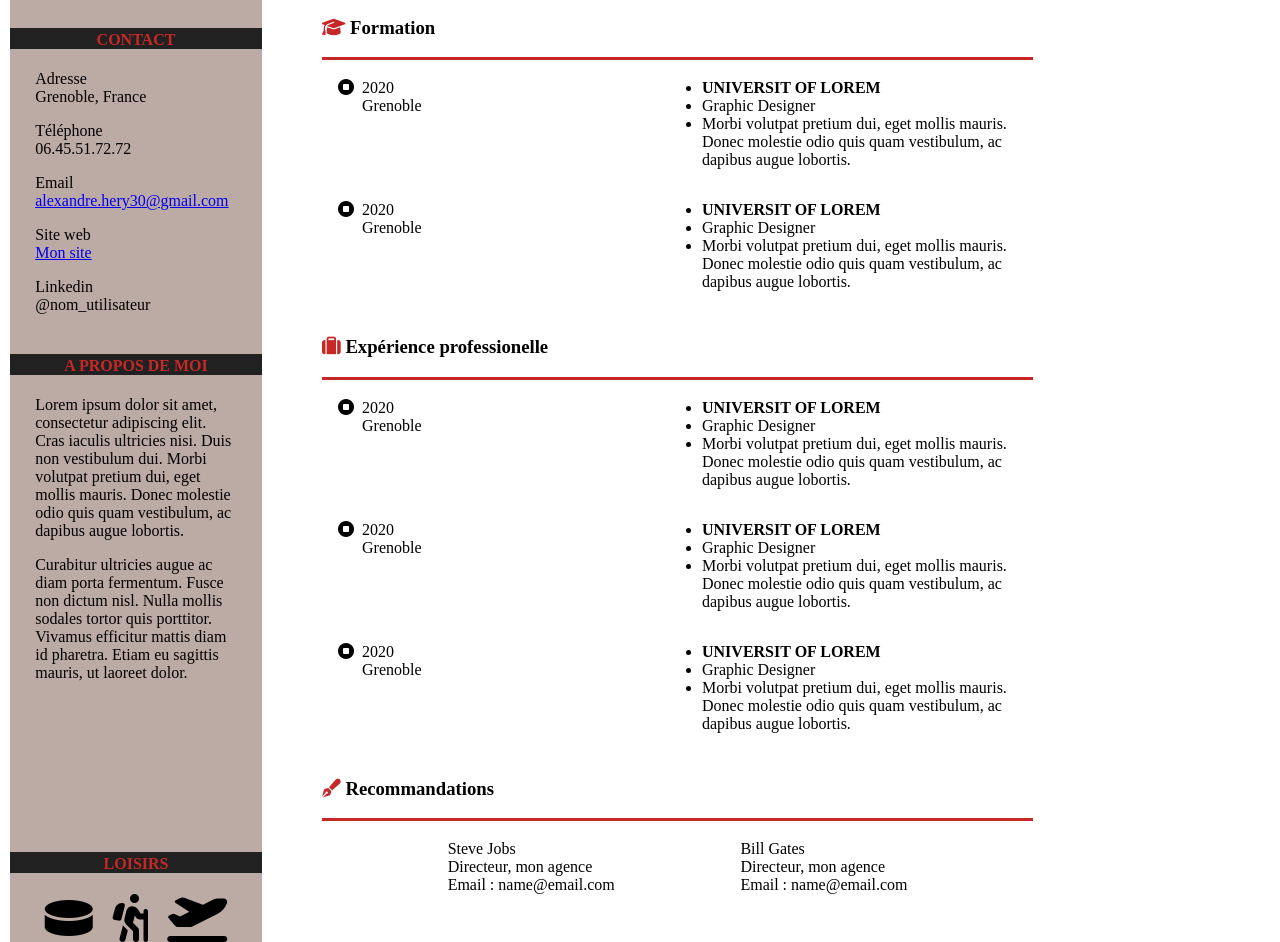
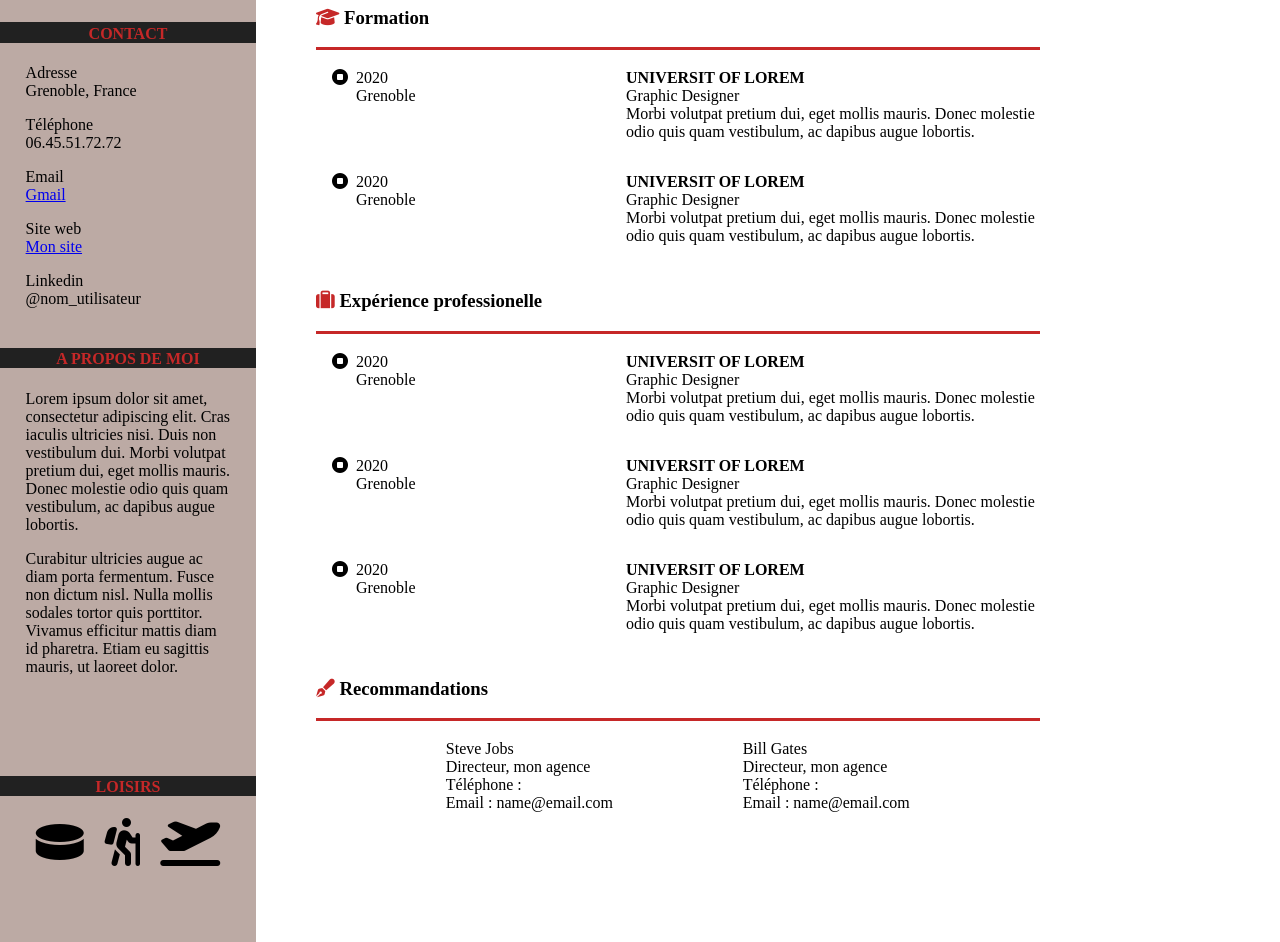
Before and after one commit to Alexandre-HERY/OCP2, a plain HTML site: page index.html in a window 1280 px wide. Shown: the part 217-1159 px from the top of the page. Drawn offline with Linux system fonts and the light colour scheme.

Commit message:
add(Alexandre-HERY-patch-1) : update
Minor adding

```diff
--- a/index.html
+++ b/index.html
@@ -42,7 +42,7 @@
                             06.45.51.72.72</p>
                         <p>Email
                             <br>
-                            <a href="mailto:'alexandre.hery30@gmail.com'" target="_blank" aria-label="Ouvre un nouvel onglet">alexandre.hery30@gmail.com</a></p>
+                            <a href="mailto:'alexandre.hery30@gmail.com'" target="_blank" aria-label="Ouvre un nouvel onglet">Gmail</a></p>
                         <p>Site web
                             <br>
 
@@ -218,6 +218,7 @@
                     <p>
                         <span class="Name">Steve Jobs</span><br>
                         <span class="Role">Directeur, mon agence</span><br>
+                        <span class="Phone">Téléphone :</span><br>
                         <span class="mail">Email : name@email.com</span>
                     </p>
                         </div>
@@ -225,6 +226,7 @@
                     <p>
                         <span class="Name">Bill Gates</span><br>
                         <span class="Role">Directeur, mon agence</span><br>
+                        <span class="Phone">Téléphone :</span><br>
                         <span class="mail">Email : name@email.com</span>
                     </p>
                         </div>
--- a/style.css
+++ b/style.css
@@ -44,7 +44,7 @@ hr{
 }
 
 .icon_margin{
-    min-width: 300px;
+    min-width: 230px;
 }
 
 .photo_hockey{
@@ -71,10 +71,11 @@ body{
 	grid-template-columns: 20% 1fr 18%;
 	grid-gap: 5px;
     row-gap: 120px;
-    height: 100vh;
-    margin: 10px;
     background-color: EEEEEE;
-
+    margin-left: 0px;
+    margin-top: 0px;
+    margin-right: 0px;
+    margin-bottom: 0px;
 }
 
 header{
@@ -119,7 +120,7 @@ header, section, footer{
 }
 
 .about{
-    margin-bottom: 170px;
+    margin-bottom: 100px;
 }
 
 .contact{
@@ -130,3 +131,7 @@ header, section, footer{
     display: flex;
     justify-content: space-evenly;
 }
+
+ul{
+    list-style-type: none;
+}
```
